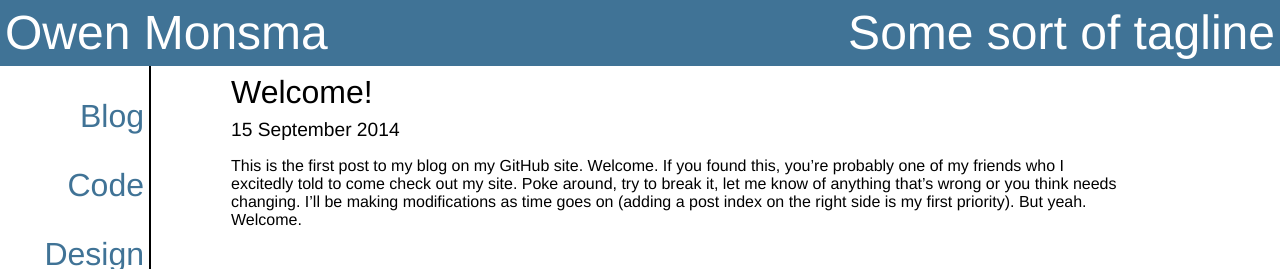
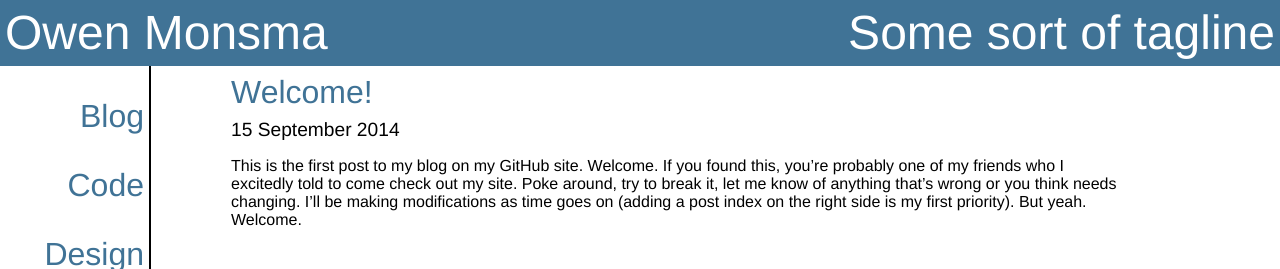
Before and after one commit to darkfire613/darkfire613.github.io, a Jekyll site: the page built from _posts/2014-09-15-welcome.md, in a window 1280 px wide. Shown: the top 269 px of the page. Built offline with Jekyll 4.4.1, drawn with Linux system fonts in a browser that asks for light colours.

Commit message:
updated post layout

```diff
--- a/_layouts/post.html
+++ b/_layouts/post.html
@@ -3,7 +3,7 @@ layout: home
 ---
 
 <article>
-  <h2 class="title">{{ page.title }}</h2>
+  <a href = "{{ post.url }}"><h2 class="title">{{ page.title }}</h2></a>
   <h3 class="date">{{ page.date|date:"%-d %B %Y" }}</h3>
   <div class="postbody">
     {{ content }}
```
